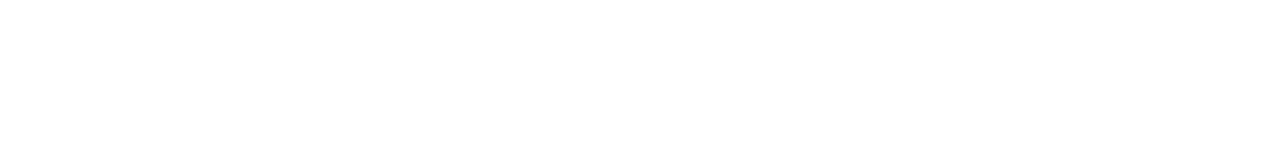
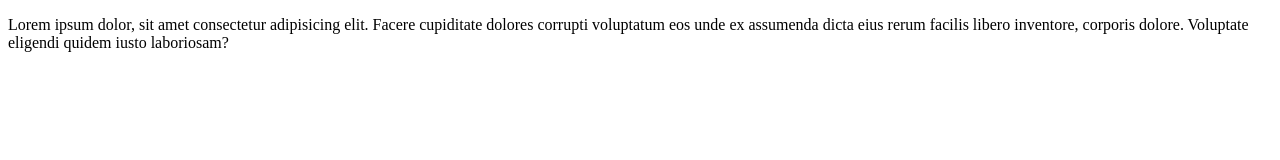
Before and after one commit to migueldasilvapoqui/projeto-1, a plain HTML site: page index.html in a window 1280 px wide. Drawn offline with Linux system fonts and the light colour scheme.

Commit message:
adicionado texto no body

```diff
--- a/index.html
+++ b/index.html
@@ -7,6 +7,6 @@
     <title>Curso de Git</title>
 </head>
 <body>
-
+    <p>Lorem ipsum dolor, sit amet consectetur adipisicing elit. Facere cupiditate dolores corrupti voluptatum eos unde ex assumenda dicta eius rerum facilis libero inventore, corporis dolore. Voluptate eligendi quidem iusto laboriosam?</p>
 </body>
 </html>
```
